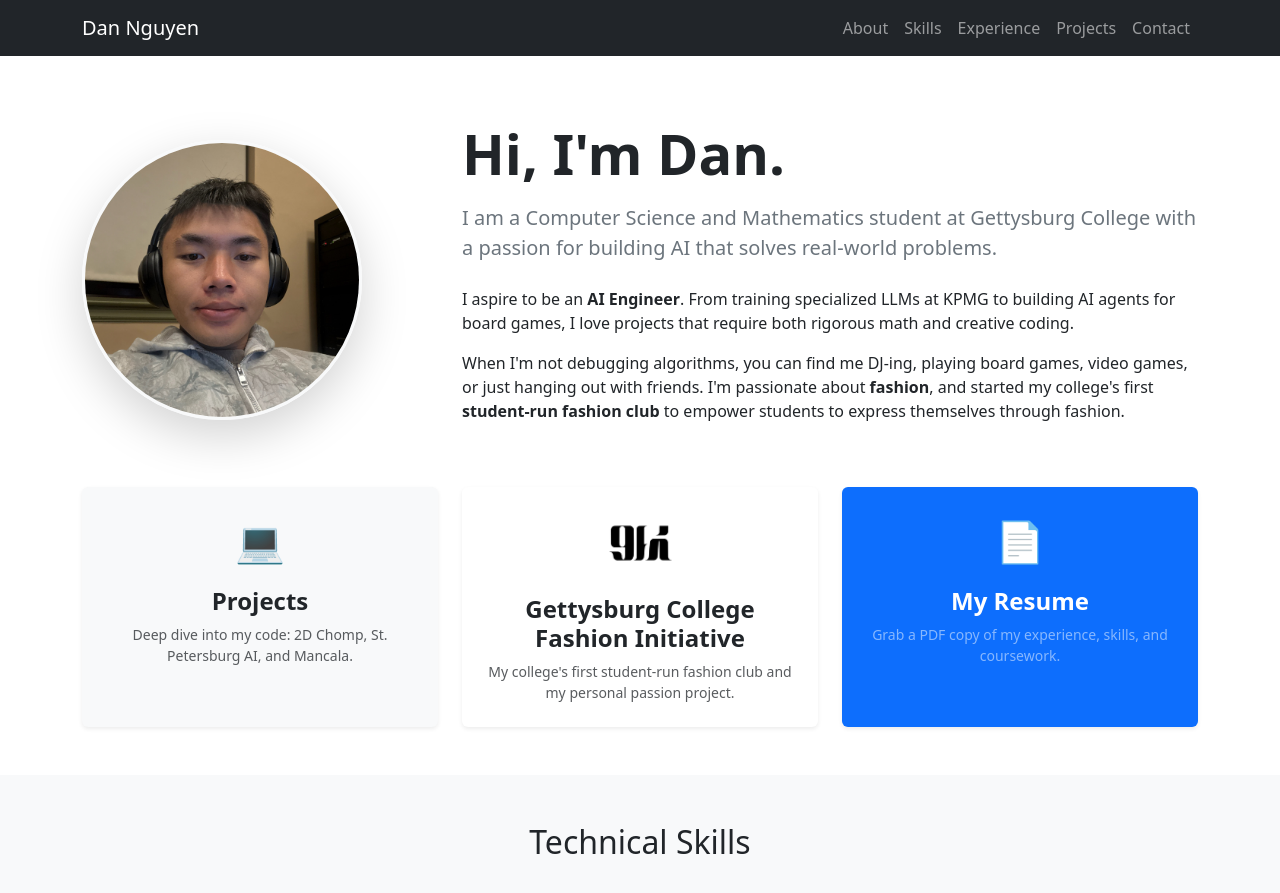
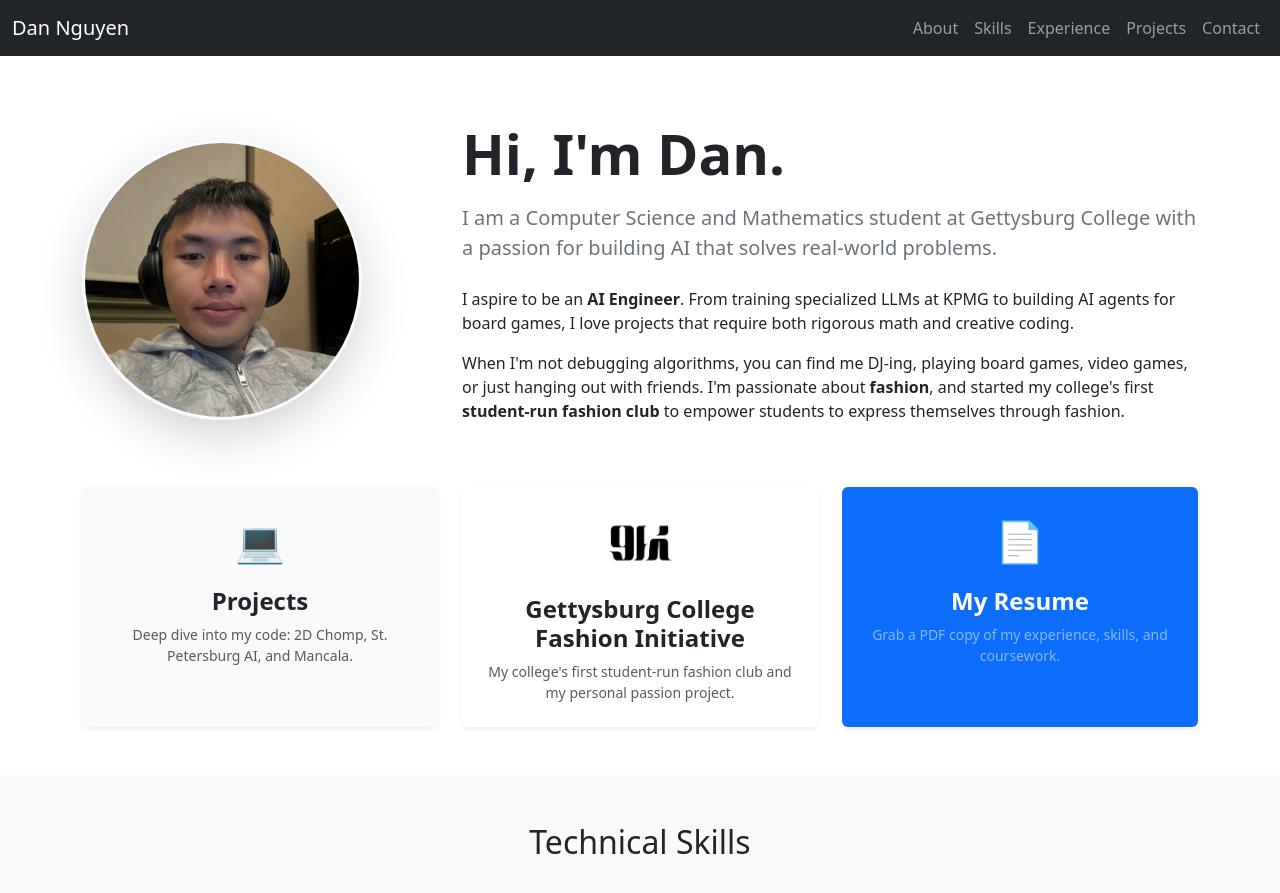
Before and after one commit to dannguyen111/dannguyen111.github.io, a Jekyll site: the page built from index.html, in a window 1280 px wide and 900 px high. Shown: the top 893 px of the window. Built offline with Jekyll 4.4.1, drawn with Linux system fonts in a browser that asks for light colours.

Commit message:
fixed navbar display bug

```diff
--- a/_layouts/default.html
+++ b/_layouts/default.html
@@ -27,8 +26,8 @@
 
 <body>
 
-    <nav class="navbar navbar-expand-lg navbar-dark bg-dark fixed-top">
-        <div class="container">
+    <nav class="navbar navbar-expand-lg bg-dark fixed-top" data-bs-theme="dark">
+        <div class="container-fluid">
             <a class="navbar-brand" href="{{ '/' | relative_url }}">Dan Nguyen</a>
             <button class="navbar-toggler" type="button" data-bs-toggle="collapse" data-bs-target="#navbarNav">
                 <span class="navbar-toggler-icon"></span>
```
Also changed, not shown: other parts of _layouts/default.html (+2 -3 lines).
